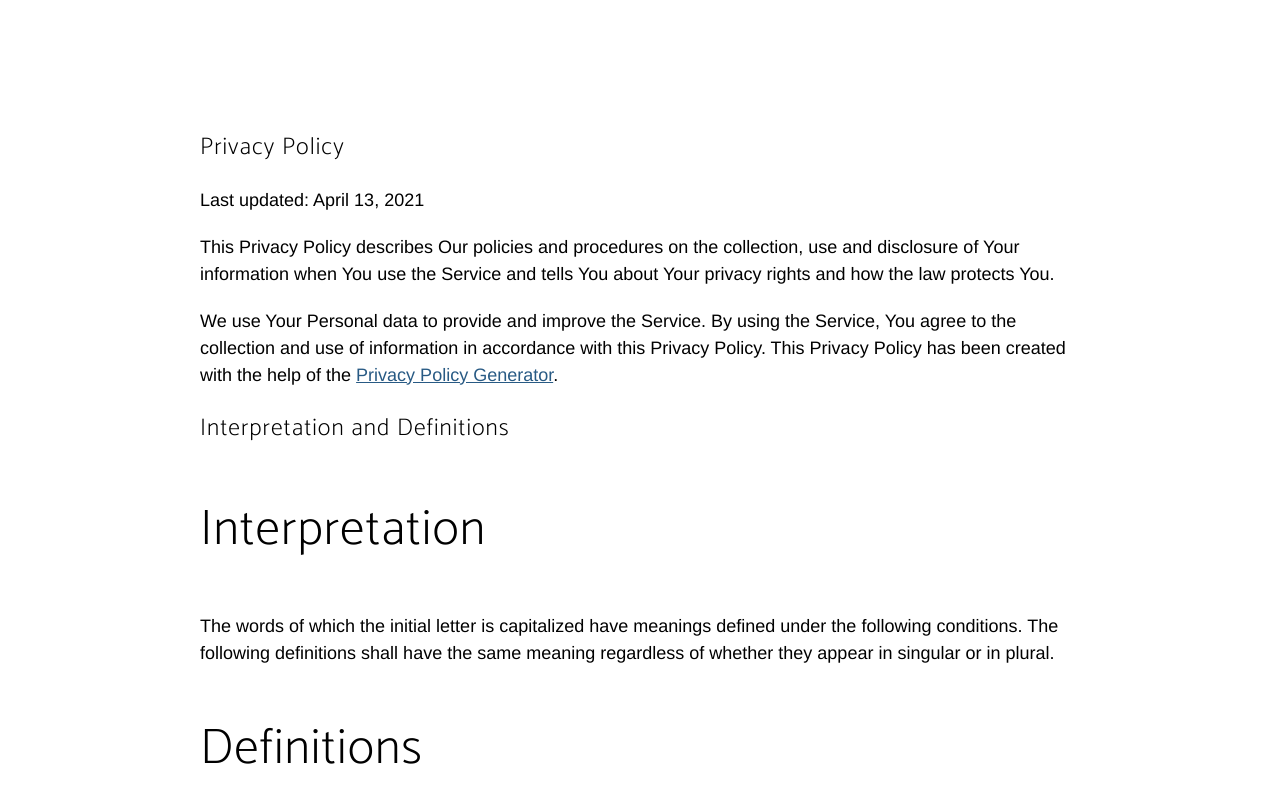
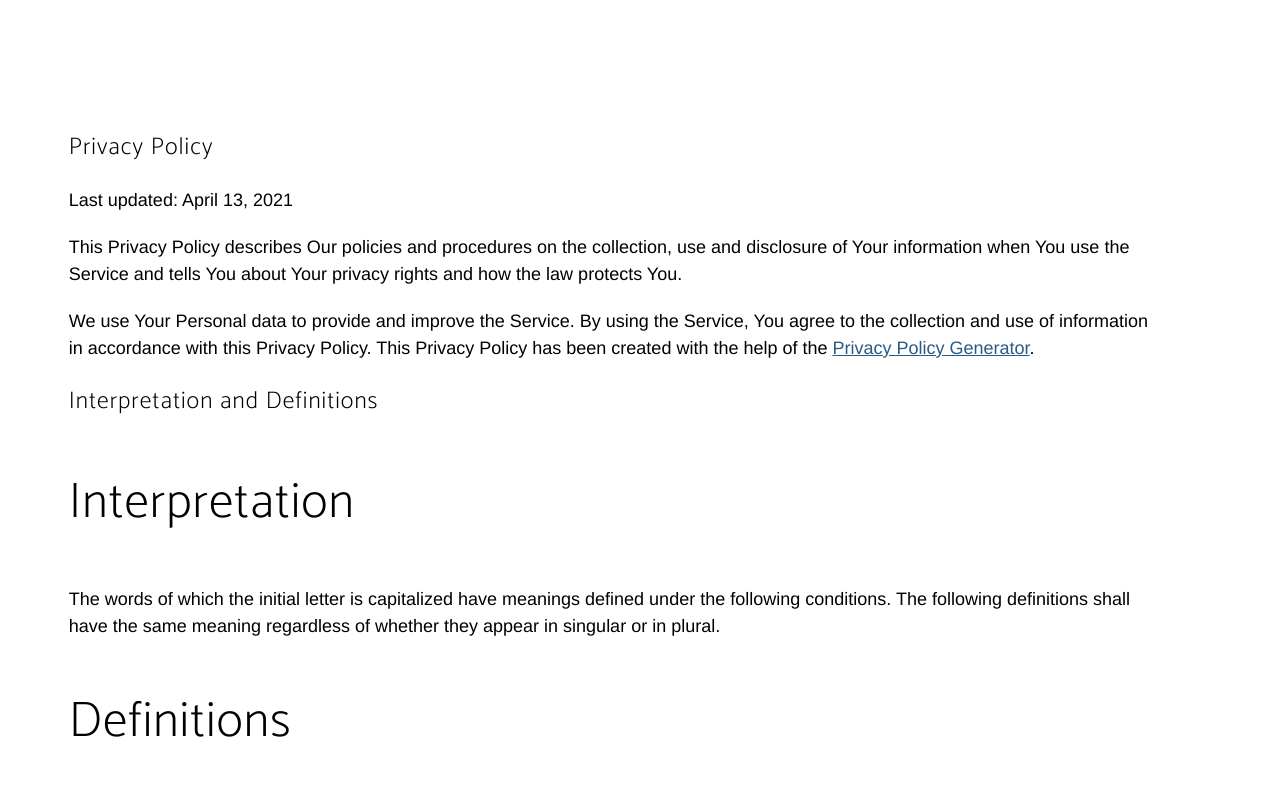
Before and after one commit to butterySoft/SpoilistOfficialPage, a plain HTML site: page privacy.html in a window 1280 px wide. Shown: the top 800 px of the page. Drawn offline with Linux system fonts and the light colour scheme; a web font is replaced by a local one.

Commit message:
Add app store url, edit privacy.html layout

```diff
--- a/css/new-age.css
+++ b/css/new-age.css
@@ -387,13 +387,19 @@ section.contact ul.list-social li.social-google-plus a:hover {
   background-color: #d73925;
 }
 
+#privacyBody {
+  max-width: 95%;
+}
+
 section.privacyPolicy {
   display: flex;
   flex-direction: column;
+  max-width: 100%;
+  align-items: center;
 }
 
 .privacy-container {
-  margin: auto 15%;
+  margin: auto 5%;
 }
 
 
--- a/privacy.html
+++ b/privacy.html
@@ -18,9 +18,9 @@
 
     <title>Spoilist - Privacy Policy</title>
   </head>
-  <body>
+  <body id = "privacyBody">
 
-      <section class="privacyPolicy features text-center" >
+      <section class="privacyPolicy features" >
         <div class="privacy-container">
 
           <h1>Privacy Policy</h1>
@@ -97,7 +97,7 @@
           <p>We use Cookies and similar tracking technologies to track the activity on Our Service and store certain information. Tracking technologies used are beacons, tags, and scripts to collect and track information and to improve and analyze Our Service. The technologies We use may include:</p>
           <ul>
           <li><strong>Cookies or Browser Cookies.</strong> A cookie is a small file placed on Your Device. You can instruct Your browser to refuse all Cookies or to indicate when a Cookie is being sent. However, if You do not accept Cookies, You may not be able to use some parts of our Service. Unless you have adjusted Your browser setting so that it will refuse Cookies, our Service may use Cookies.</li>
-          <li><strong>Flash Cookies.</strong> Certain features of our Service may use local stored objects (or Flash Cookies) to collect and store information about Your preferences or Your activity on our Service. Flash Cookies are not managed by the same browser settings as those used for Browser Cookies. For more information on how You can delete Flash Cookies, please read &quot;Where can I change the settings for disabling, or deleting local shared objects?&quot; available at <a href="https://helpx.adobe.com/flash-player/kb/disable-local-shared-objects-flash.html#main_Where_can_I_change_the_settings_for_disabling__or_deleting_local_shared_objects_" rel="external nofollow noopener" target="_blank">https://helpx.adobe.com/flash-player/kb/disable-local-shared-objects-flash.html#main_Where_can_I_change_the_settings_for_disabling__or_deleting_local_shared_objects_</a></li>
+          <li><strong>Flash Cookies.</strong> Certain features of our Service may use local stored objects (or Flash Cookies) to collect and store information about Your preferences or Your activity on our Service. Flash Cookies are not managed by the same browser settings as those used for Browser Cookies. For more information on how You can delete Flash Cookies, please read &quot;Where can I change the settings for disabling, or deleting local shared objects?&quot; available at <a href="https://helpx.adobe.com/flash-player/kb/disable-local-shared-objects-flash.html#main_Where_can_I_change_the_settings_for_disabling__or_deleting_local_shared_objects_" rel="external nofollow noopener" target="_blank">https://helpx.adobe.com/flash-player/...</a></li>
           <li><strong>Web Beacons.</strong> Certain sections of our Service and our emails may contain small electronic files known as web beacons (also referred to as clear gifs, pixel tags, and single-pixel gifs) that permit the Company, for example, to count users who have visited those pages or opened an email and for other related website statistics (for example, recording the popularity of a certain section and verifying system and server integrity).</li>
           </ul>
           <p>Cookies can be &quot;Persistent&quot; or &quot;Session&quot; Cookies. Persistent Cookies remain on Your personal computer or mobile device when You go offline, while Session Cookies are deleted as soon as You close Your web browser. Learn more about cookies: <a href="https://www.freeprivacypolicy.com/blog/cookies/" target="_blank">Cookies: What Do They Do?</a>.</p>
```
Also changed, not shown: index.html (+3 -3 lines).
